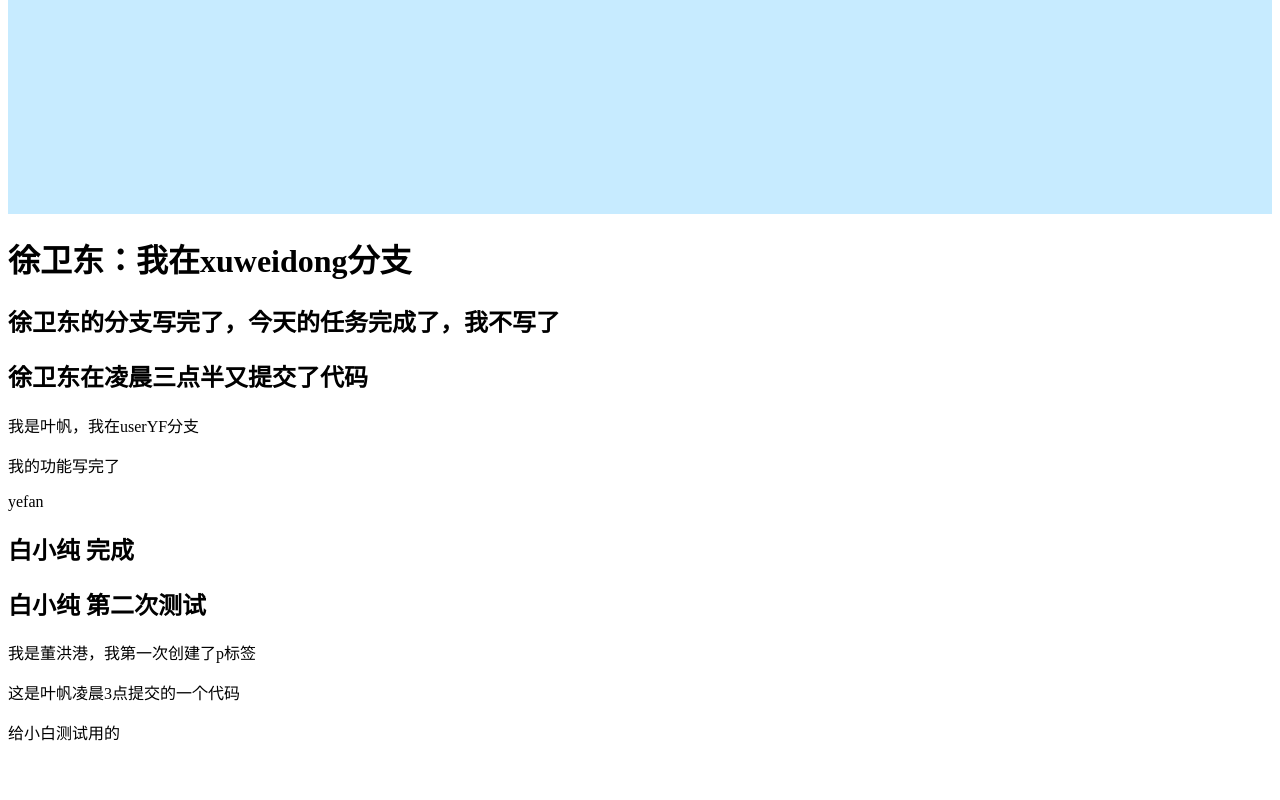
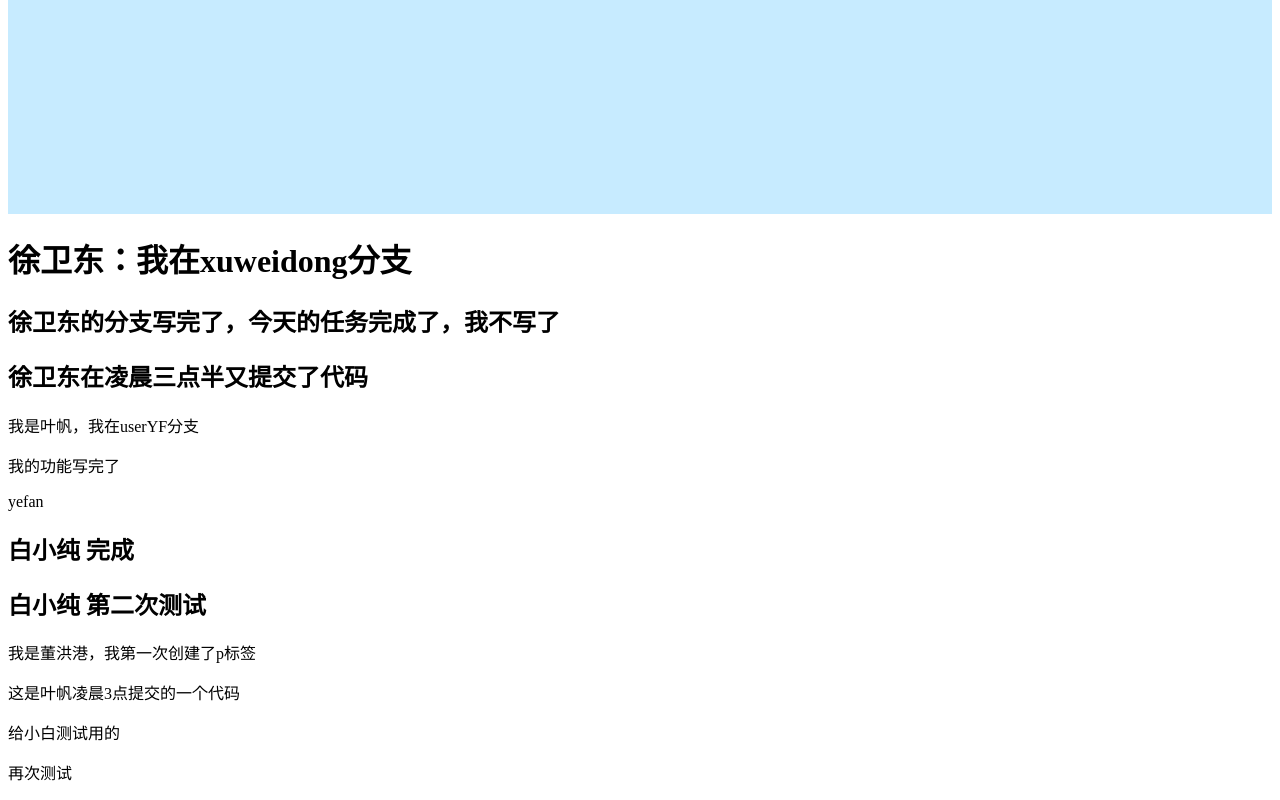
Before and after one commit to Yefannnn/TestGitMerge, a Vue app: page /#/sign in a window 1280 px wide. Shown: the part 576-1376 px from the top of the page. Before the commit the page ends 1336 px from the top, so only its background shows below. Built offline with nearby package versions, Linux system fonts and the light colour scheme; what @smallwei/avue, vue-baidu-map would draw is missing.

Commit message:
再次测试

```diff
--- a/src/App.vue
+++ b/src/App.vue
@@ -14,6 +14,7 @@
     <p>我是董洪港，我第一次创建了p标签</p>
     <p>这是叶帆凌晨3点提交的一个代码</p>
     <p>给小白测试用的</p>
+    <p>再次测试</p>
   </div>
 </template>
 
```
